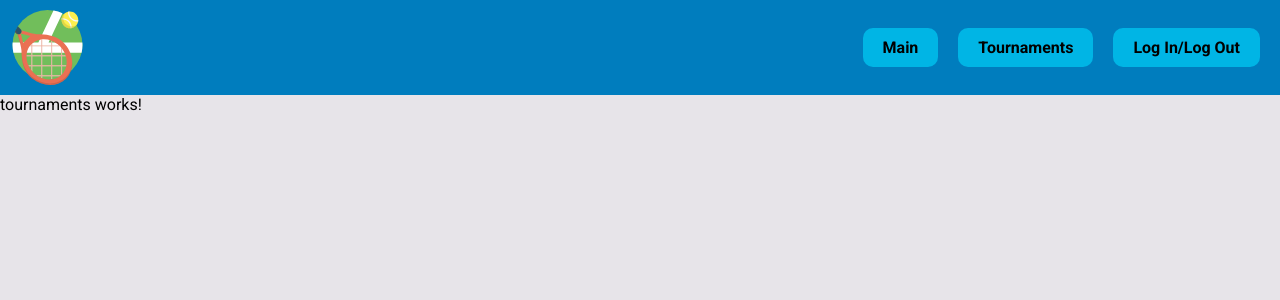
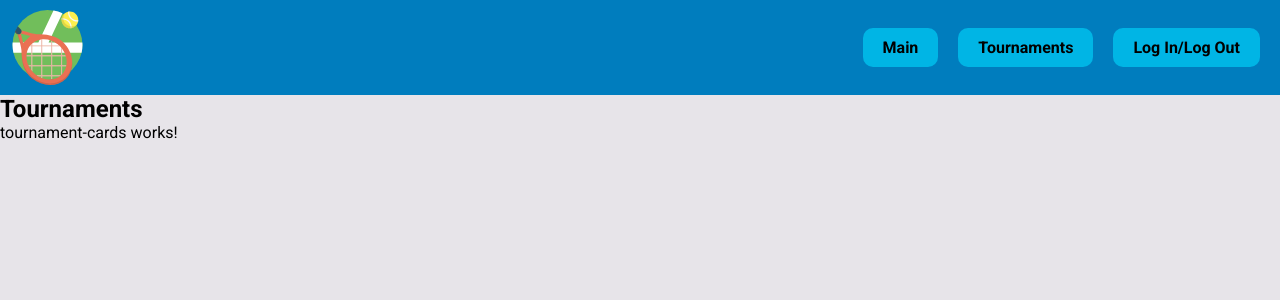
Before and after one commit to fodortamas96/TournamentTrackerFE, an Angular app: page / in a window 1280 px wide. Shown: the top 300 px of the page. Built offline with nearby package versions, Linux system fonts and the light colour scheme.

Commit message:
Created tournamentCards component and imported in the tournament

```diff
--- /dev/null
+++ b/src/app/tournament-cards/tournament-cards.component.html
@@ -0,0 +1 @@
+<p>tournament-cards works!</p>
--- a/src/app/tournaments/tournaments.component.html
+++ b/src/app/tournaments/tournaments.component.html
@@ -1 +1,4 @@
-<p>tournaments works!</p>
+<h1>Tournaments</h1>
+<section class="cards">
+    <app-tournament-cards></app-tournament-cards>
+</section>
```
Also changed, not shown: src/app/tournament-cards/tournament-cards.component.ts (added, +12 -0 lines), src/app/tournaments/tournaments.component.ts (+6 -1 lines), src/app/tournament-cards/tournament-cards.component.css (added).
